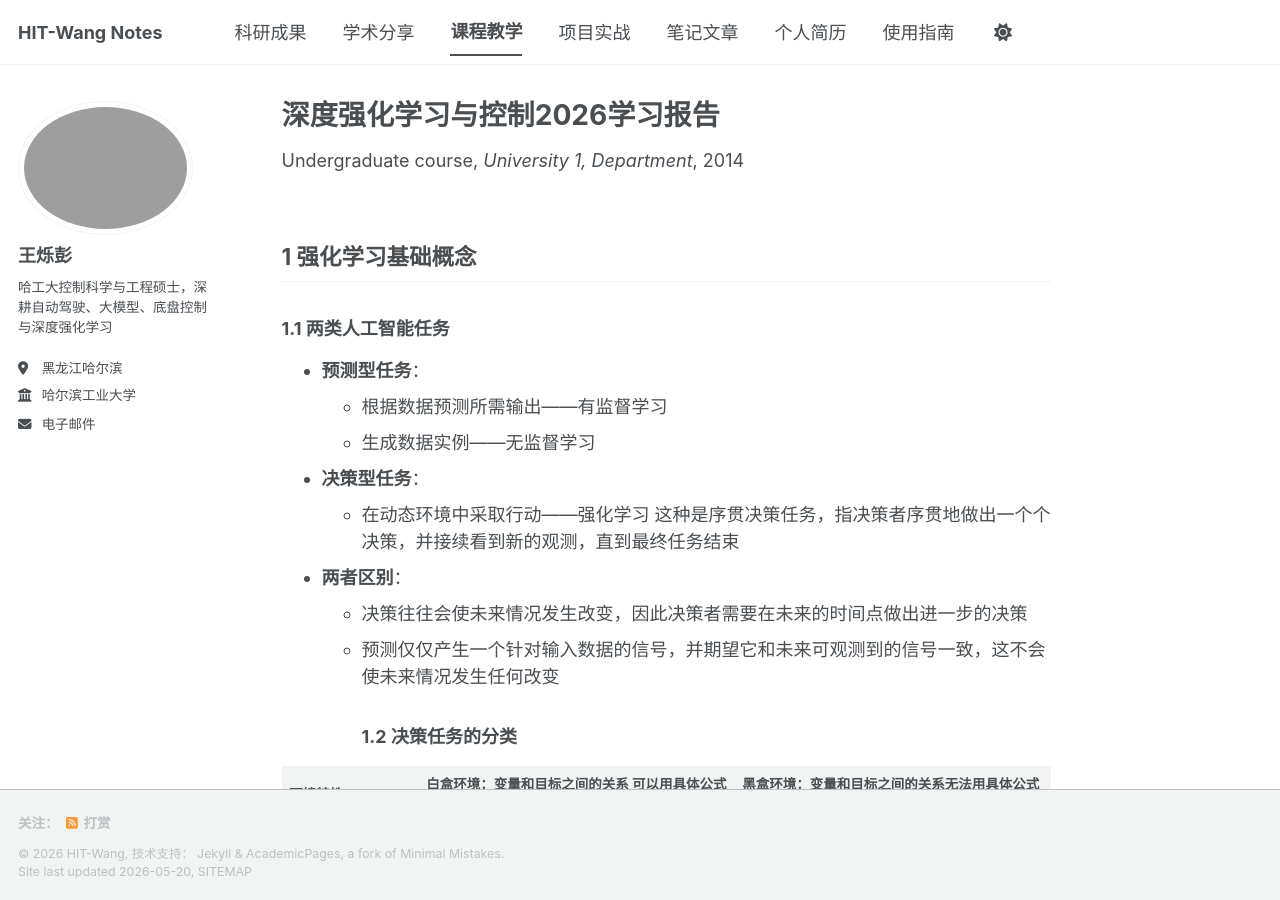
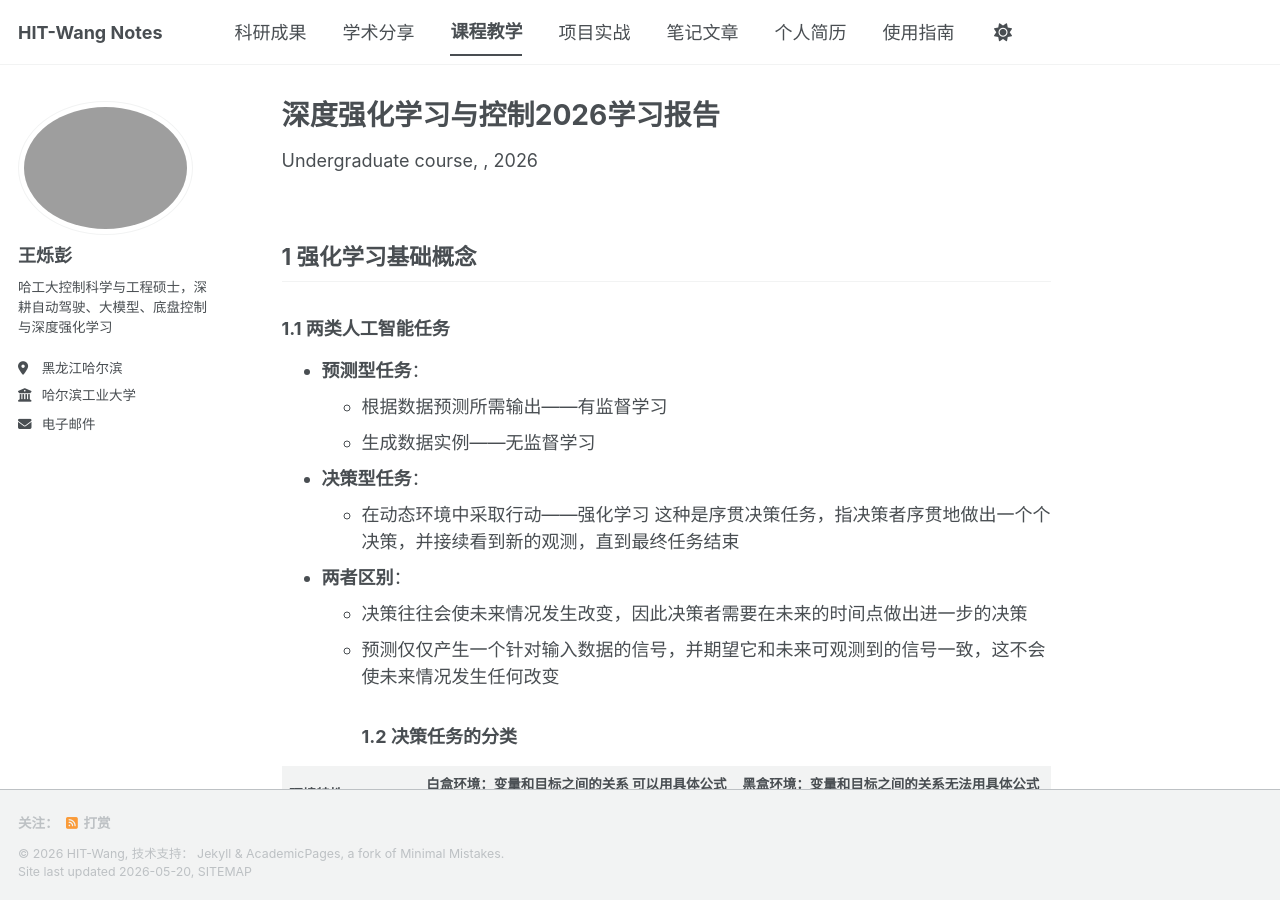
Before and after one commit to HITWang-tech/HITWang-tech.github.io, a Jekyll site: the page built from _teaching/2014-spring-teaching-1.md, in a window 1280 px wide and 900 px high. Built offline with Jekyll 4.4.1, drawn with Linux system fonts in a browser that asks for light colours; a script bundle is joined from its source files by our own code; library files that are not in the unit come from our copies.

Commit message:
Update 2014-spring-teaching-1.md

```diff
--- a/_teaching/2014-spring-teaching-1.md
+++ b/_teaching/2014-spring-teaching-1.md
@@ -3,9 +3,6 @@ title: "深度强化学习与控制2026学习报告"
 collection: teaching
 type: "Undergraduate course"
 permalink: /teaching/2014-spring-teaching-1
-venue: "University 1, Department"
-date: 2014-01-01
-location: "City, Country"
 ---
 
 
```
